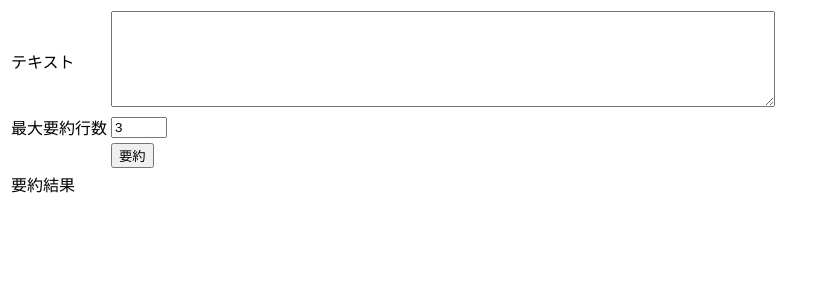
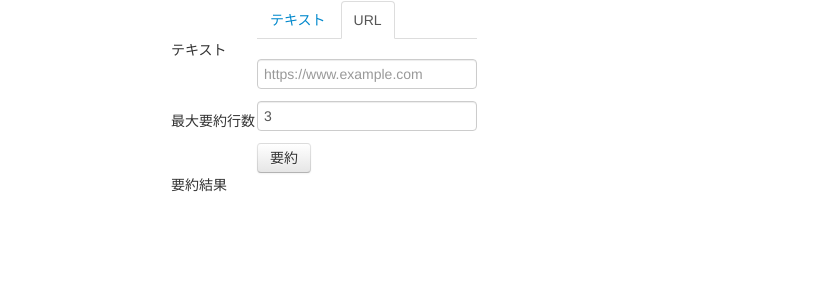
Before and after one commit to nus/summarize-form, a Flask app: page / in a window 1280 px wide. Shown: the top 300 px of the page, without its empty margins (0-827 px from the left). Run offline with Flask 2, Linux system fonts and the light colour scheme; some libraries are stand-ins or nearby versions.

Commit message:
Adapt Bootstrap framework to a form

```diff
--- a/templates/index.html
+++ b/templates/index.html
@@ -2,10 +2,15 @@
 <html>
   <head>
     <meta charset="utf-8" />
+    <meta name="viewport" content="width=device-width, initial-scale=1.0">
     <title>Summarize Page</title>
+    <link rel="stylesheet" type="text/css" href="{{url_for('static', filename='css/bootstrap.min.css')}}">
     <script type="text/javascript" src="https://code.jquery.com/jquery-1.11.3.min.js"></script>
+    <script type="text/javascript" src="{{url_for('static', filename='js/bootstrap.min.js')}}"></script>
     <script type="text/javascript">
       $(function() {
+        $('#tab a[href="#tab-url"]').tab('show');
+
         $('#btn-summarize').on('click', function(e) {
           $('#summarized').empty()
 
@@ -33,10 +38,24 @@
     </script>
   </head>
   <body>
+    <div class="container">
       <table>
         <tr>
           <td>テキスト</td>
-        <td><textarea id="text" rows="6" cols="80"></textarea></td>
+          <td>
+            <ul id="tab" class="nav nav-tabs">
+              <li class="active"><a href="#tab-text" data-toggle="tab">テキスト</a></li>
+              <li><a href="#tab-url" data-toggle="tab">URL</a></li>
+            </ul>
+            <div class="tab-content">
+              <div class="tab-pane fade in active" id="tab-text">
+                <textarea id="text" rows="6" cols="80"></textarea>
+              </div>
+              <div class="tab-pane fade in active" id="tab-url">
+                <input type="text" placeholder="https://www.example.com">
+              </div>
+            </div>
+          </td>
         </tr>
         <tr>
           <td>最大要約行数</td>
@@ -44,7 +63,7 @@
         </tr>
         <tr>
           <td></td>
-        <td><input id="btn-summarize" type="button" value="要約" /></td>
+        <td><button id="btn-summarize" class="btn">要約</button></td>
         </tr>
         <tr>
           <td>要約結果</td>
@@ -54,5 +73,6 @@
           </td>
         </tr>
       </table>
+    </div>
   </body>
 </html>
```
Lines whose indentation alone changed are shown as unchanged.
